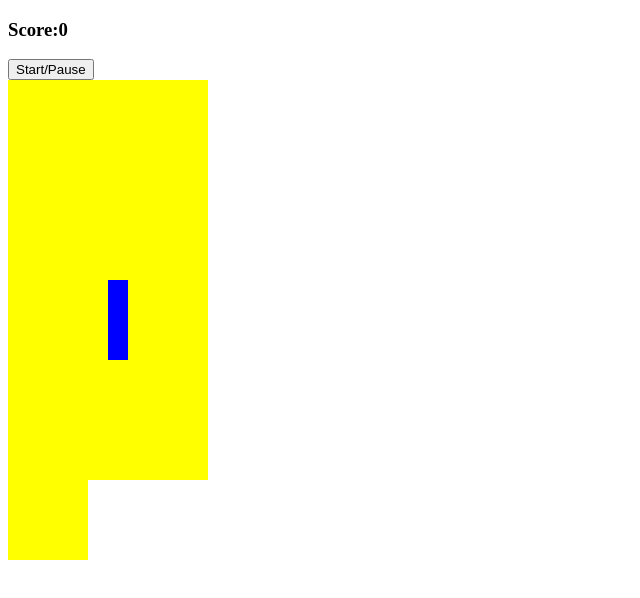
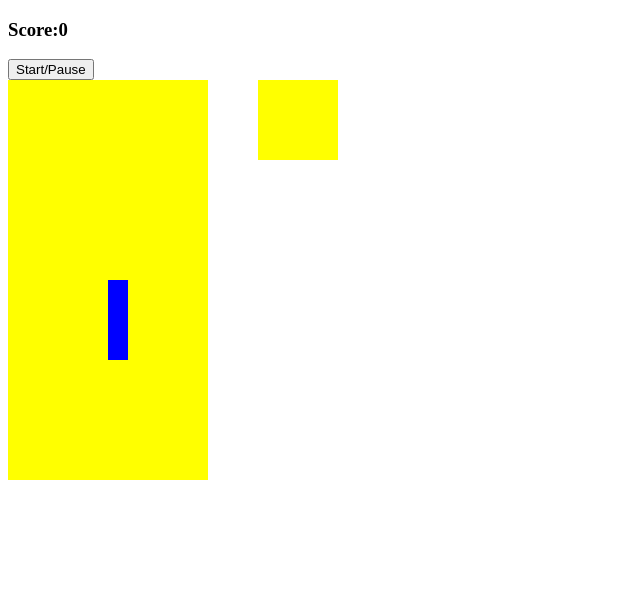
Before and after one commit to MrVaiter/Tetris, a plain HTML site: page index.html in a window 1280 px wide. Shown: the whole page, without its empty margins (0-640 px from the left). Drawn offline with Linux system fonts and the light colour scheme.

Commit message:
Put grids in Flex container

```diff
--- a/index.html
+++ b/index.html
@@ -15,6 +15,7 @@
     <h3>Score:<span id="score">0</span></h3>
     <button id="start-button">Start/Pause</button>
 
+    <div class="container">
         <div class="grid">
             <div></div>
             <div></div>
@@ -246,6 +247,7 @@
             <div></div>
             <div></div>
         </div>
+    </div>
 
 </body>
 
--- a/style.css
+++ b/style.css
@@ -1,3 +1,7 @@
+.container {
+    display: flex;
+}
+
 .grid {
     width: 200px;
     height: 400px;
@@ -16,6 +20,7 @@
 }
 
 .mini-grid {
+    margin-left: 50px;
     width: 80px;
     height: 80px;
     display: flex;
```
Lines whose indentation alone changed are shown as unchanged.
